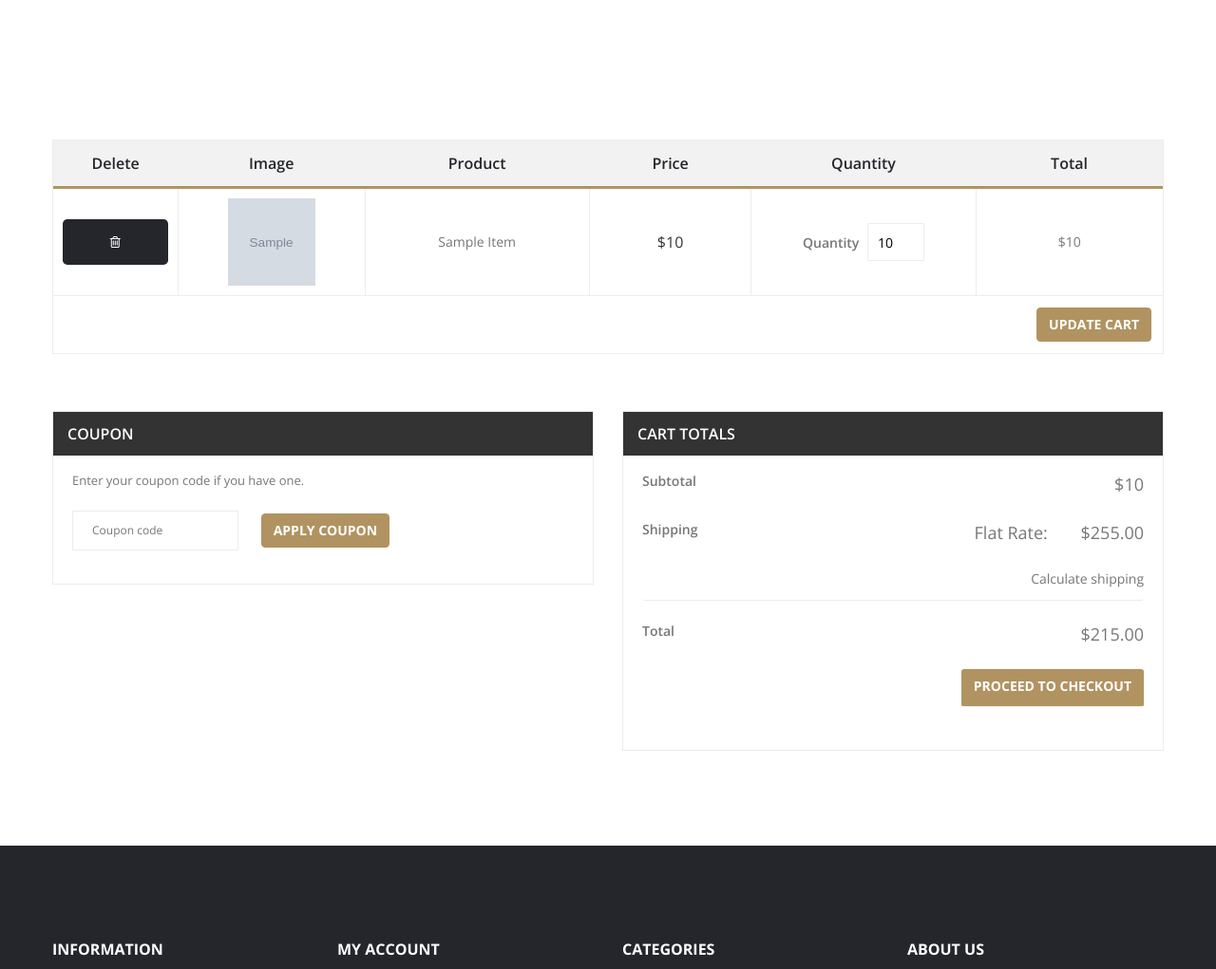
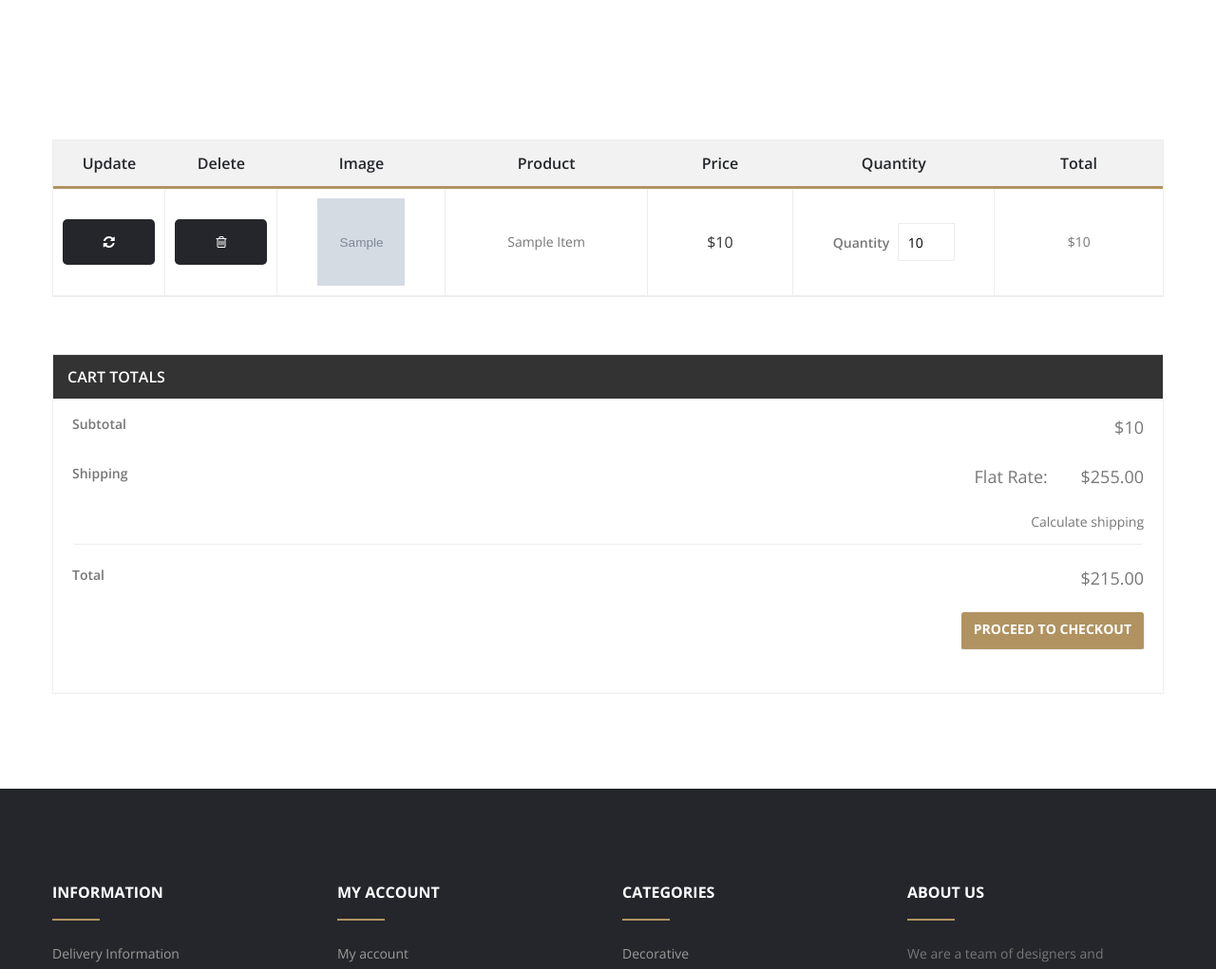
Before and after one commit to FATEMEHAG79/Django-Shop-Project, a Django app: template templates/cart/cart.html in a window 1280 px wide. Shown: the part 160-1181 px from the top of the page at 95% size. Run offline with Django 3.2, Linux system fonts and the light colour scheme; the template is opened without the code that fills it: most values are stand-ins (such as "Sample title", 1, 10 or a date in 2020); grey boxes marked "Sample" are stand-in pictures; some libraries are stand-ins or nearby versions; some web fonts are replaced.

Commit message:
✨Develop 03 | set up setting update item in html cart.

```diff
--- a/templates/cart/cart.html
+++ b/templates/cart/cart.html
@@ -15,6 +15,7 @@
                         <!-- Start Cart Table Head -->
                         <thead>
                             <tr>
+                                <th class="product_remove">Update</th>
                                 <th class="product_remove">Delete</th>
                                 <th class="product_thumb">Image</th>
                                 <th class="product_name">Product</th>
@@ -27,6 +28,10 @@
                             <!-- Start Cart Single Item-->
                             {% for id,item in cart_data.items %}
                             <tr>
+                             <td class="product_remove">
+                                    <button  class="btn btn-block btn-lg btn-black-default-hover"
+                                         id="update-item-product" data-product="{{ id }}"><i class="fa fa-refresh"></i></button>
+                                </td>
                                 <td class="product_remove">
                                     <button  class="btn btn-block btn-lg btn-black-default-hover"
                                          id="delete-item-product" data-product="{{ id }}"><i class="fa fa-trash-o"></i></button>
@@ -39,16 +44,13 @@
                                 <td class="product_name"><a href="{% url "productdetail" item.slug_category item.slug %}">{{ item.name }}</a></td>
                                 <td class="product-price">${{ item.price }}</td>
                                 <td class="product_quantity"><label>Quantity</label> <input min="1"
-                                        max="100" value="{{ item.qty }}" type="number"></td>
+                                        max="100" value="{{ item.qty }}" type="number" class="product-qty-{{ id }}"></td>
                                 <td class="product_total">${{ item.totla_price }}</td>
                             </tr> <!-- End Cart Single Item-->
                             {% endfor %}
                             <!-- Start Cart Single Item-->
                         </tbody>
                     </table>
-                </div>
-                <div class="cart_submit">
-                    <button class="btn btn-md btn-golden" type="submit">update cart</button>
                 </div>
             </div>
         </div>
@@ -57,20 +59,10 @@
 </div> <!-- End Cart Table -->
 
 <!-- Start Coupon Start -->
-<div class="coupon_area">
+<div class="cart-table-wrapper" data-aos="fade-up" data-aos-delay="0">
 <div class="container">
     <div class="row">
-        <div class="col-lg-6 col-md-6">
-            <div class="coupon_code left" data-aos="fade-up" data-aos-delay="200">
-                <h3>Coupon</h3>
-                <div class="coupon_inner">
-                    <p>Enter your coupon code if you have one.</p>
-                    <input class="mb-2" placeholder="Coupon code" type="text">
-                    <button type="submit" class="btn btn-md btn-golden">Apply coupon</button>
-                </div>
-            </div>
-        </div>
-        <div class="col-lg-6 col-md-6">
+        <div class="table_page table-responsive">
             <div class="coupon_code right" data-aos="fade-up" data-aos-delay="400">
                 <h3>Cart Totals</h3>
                 <div class="coupon_inner">
```
Also changed, not shown: templates/cart/cart_list.html (+6 -4 lines).
